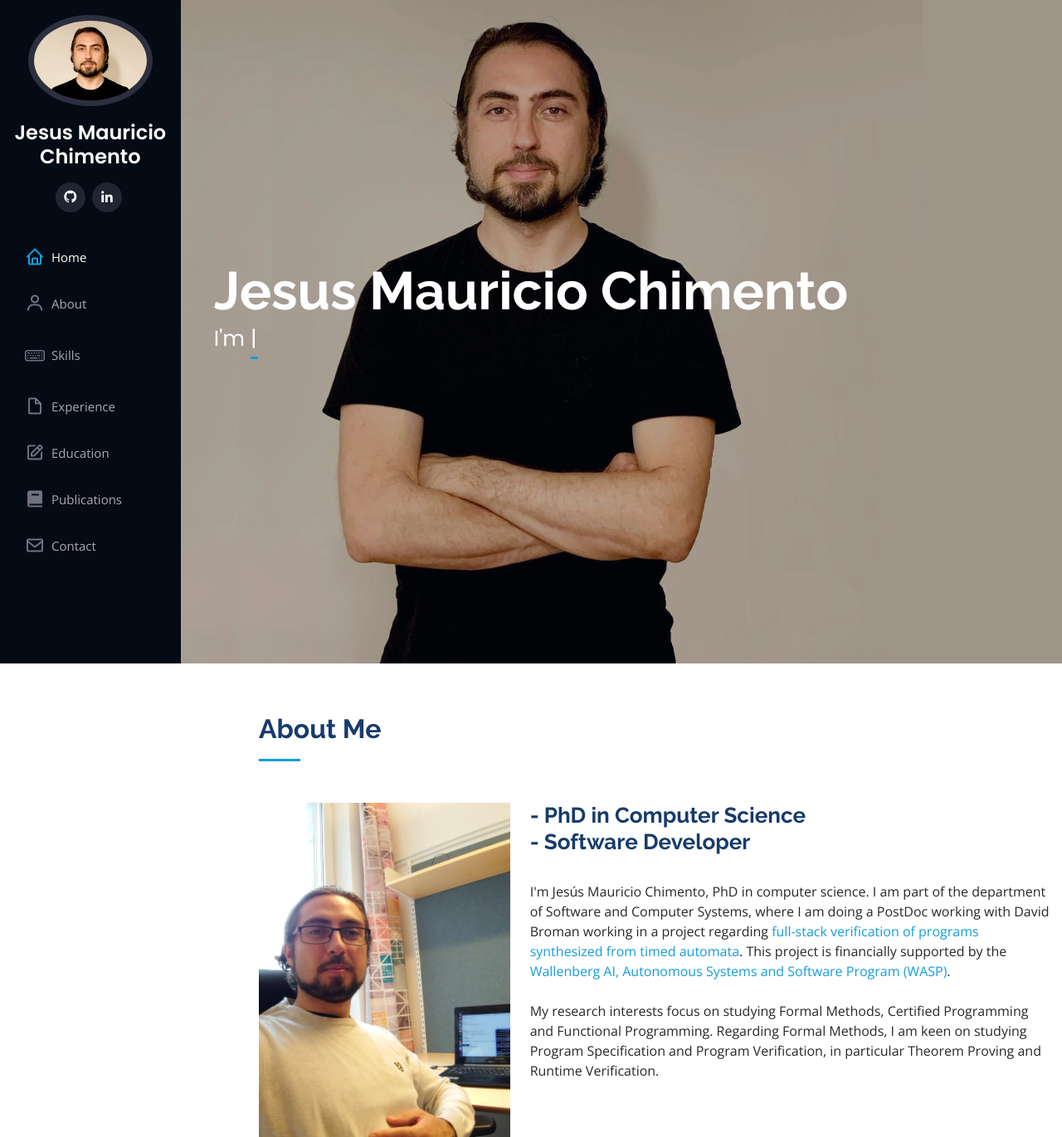
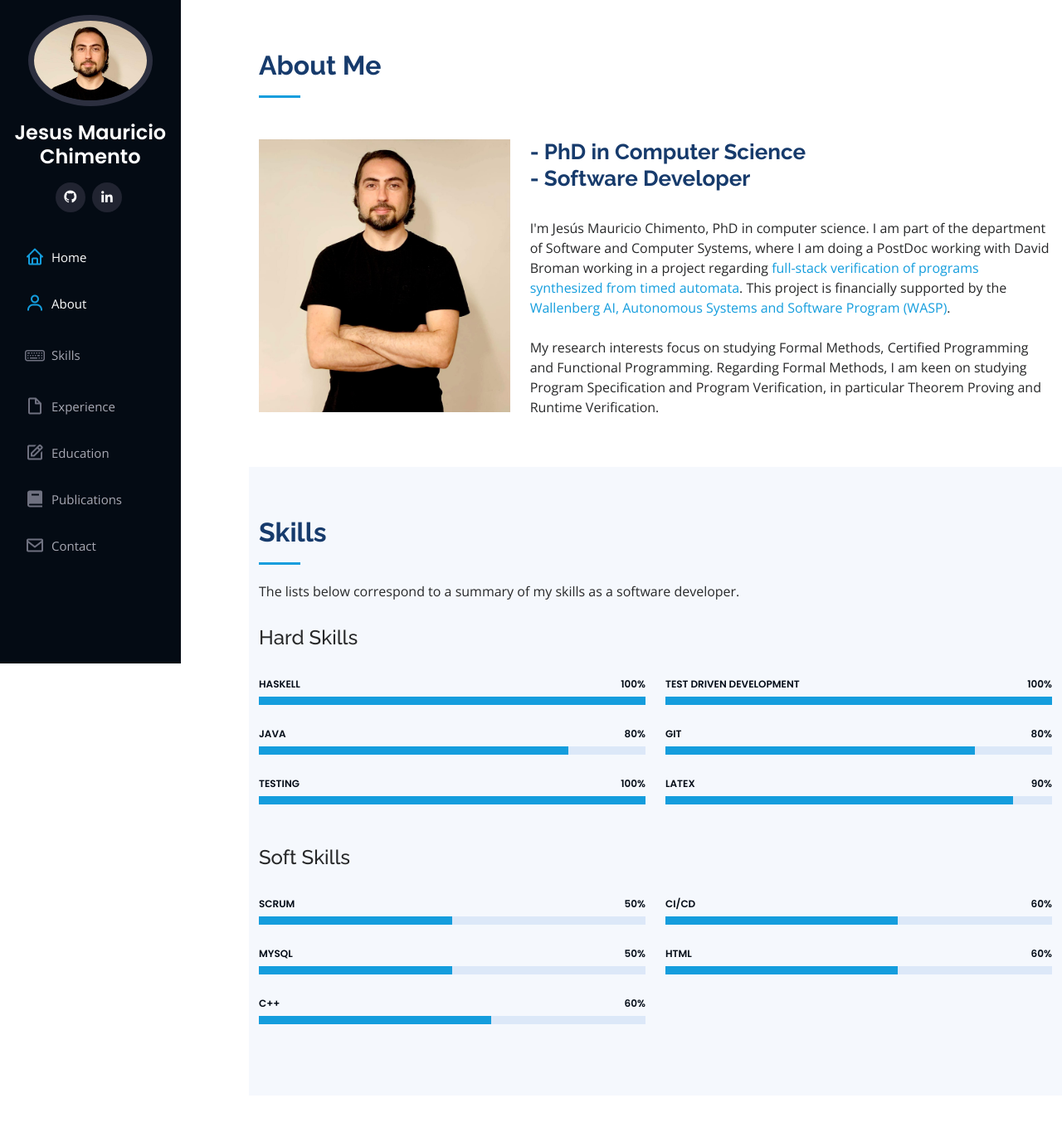
Before and after one commit to mchimento/mchimento.github.io, a PHP site: page / in a window 1280 px wide. Shown: the top 1371 px of the page at 83% size. Run offline with PHP 8.4, Linux system fonts and the light colour scheme; some libraries are stand-ins or nearby versions.

Commit message:
hero section removed

```diff
--- a/assets/css/style.css
+++ b/assets/css/style.css
@@ -189,8 +189,7 @@
   outline: none !important;
   background-color: #149ddd;
   color: #fff;
-  margin:auto ;
-  width: auto;
+  width: 40px;
   height: 40px;
   display: inline-flex;
   align-items: center;
@@ -206,75 +205,6 @@
 
 .mobile-nav-active #header {
   left: 0;
-}
-
-/*--------------------------------------------------------------
-# Hero Section
---------------------------------------------------------------*/
-#hero {
-  width: 100%;
-  height: 100vh;
-  background: url("../img/background.jpeg") top center rgb(224, 208, 183);
-  background-repeat: no-repeat;
-  background-size: contain;
-  background-position: center;
-}
-
-#hero:before {
-  content: "";
-  background: rgba(5, 13, 24, 0.3);
-  position: absolute;
-  bottom: 0;
-  top: 0;
-  left: 0;
-  right: 0;
-  z-index: 1;
-}
-
-#hero .hero-container {
-  position: relative;
-  z-index: 2;
-  min-width: 300px;
-}
-
-#hero h1 {
-  margin: 0 0 10px 0;
-  font-size: 64px;
-  font-weight: 700;
-  line-height: 56px;
-  color: #fff;
-}
-
-#hero p {
-  color: #fff;
-  margin-bottom: 50px;
-  font-size: 26px;
-  font-family: "Poppins", sans-serif;
-}
-
-#hero p span {
-  color: #fff;
-  padding-bottom: 4px;
-  letter-spacing: 1px;
-  border-bottom: 3px solid #149ddd;
-}
-
-@media (min-width: 1024px) {
-  #hero {
-    background-attachment: fixed;
-  }
-}
-
-@media (max-width: 768px) {
-  #hero h1 {
-    font-size: 28px;
-    line-height: 36px;
-  }
-  #hero h2 {
-    font-size: 18px;
-    line-height: 24px;
-    margin-bottom: 30px;
-  }
 }
 
 /*--------------------------------------------------------------
--- a/index.html
+++ b/index.html
@@ -62,14 +62,6 @@
     </div>
   </header><!-- End Header -->
 
-  <!-- ======= Hero Section ======= -->
-  <section id="hero" class="d-flex flex-column justify-content-center align-items-center">
-    <div class="hero-container" data-aos="fade-in">
-      <h1>Jesus Mauricio Chimento</h1>
-      <p>I'm <span class="typed" data-typed-items="PhD in Computer Science, Software Developer"></span></p>
-    </div>
-  </section><!-- End Hero -->
-
   <main id="main">
 
     <!-- ======= About Section ======= -->
@@ -82,7 +74,7 @@
 
         <div class="row">
           <div class="col-lg-4" data-aos="fade-right">
-            <img src="assets/img/profile.JPG" class="img-fluid" alt="">
+            <img src="assets/img/me.jpeg" class="img-fluid" alt="">
           </div>
           <div class="col-lg-8 pt-4 pt-lg-0 content" data-aos="fade-left">
             <h3>- PhD in Computer Science <br> - Software Developer</h3>
```
Also changed, not shown: assets/img/background.jpeg (deleted), assets/img/hero-bg.jpg (deleted), assets/img/profile.JPG (deleted).
